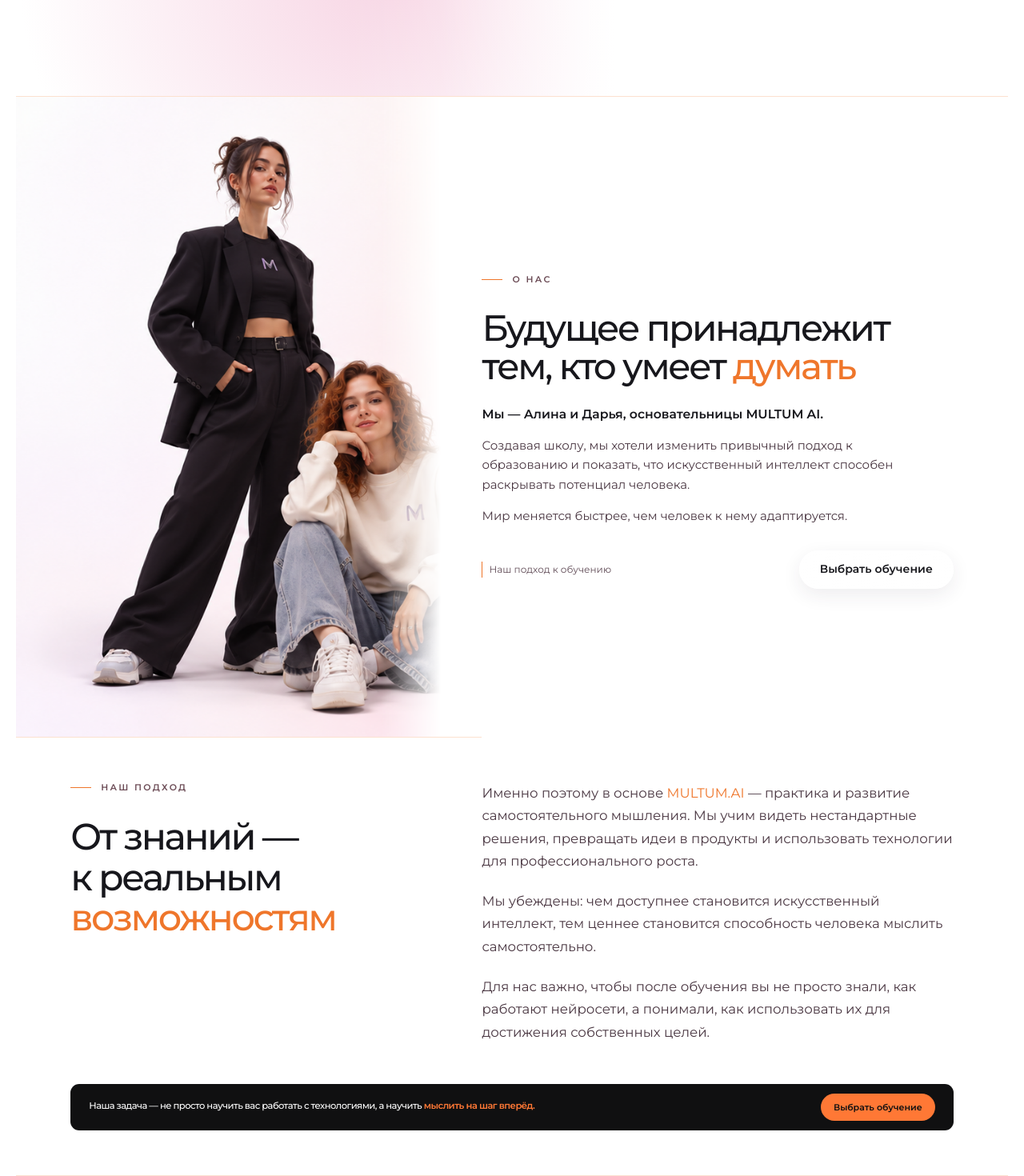
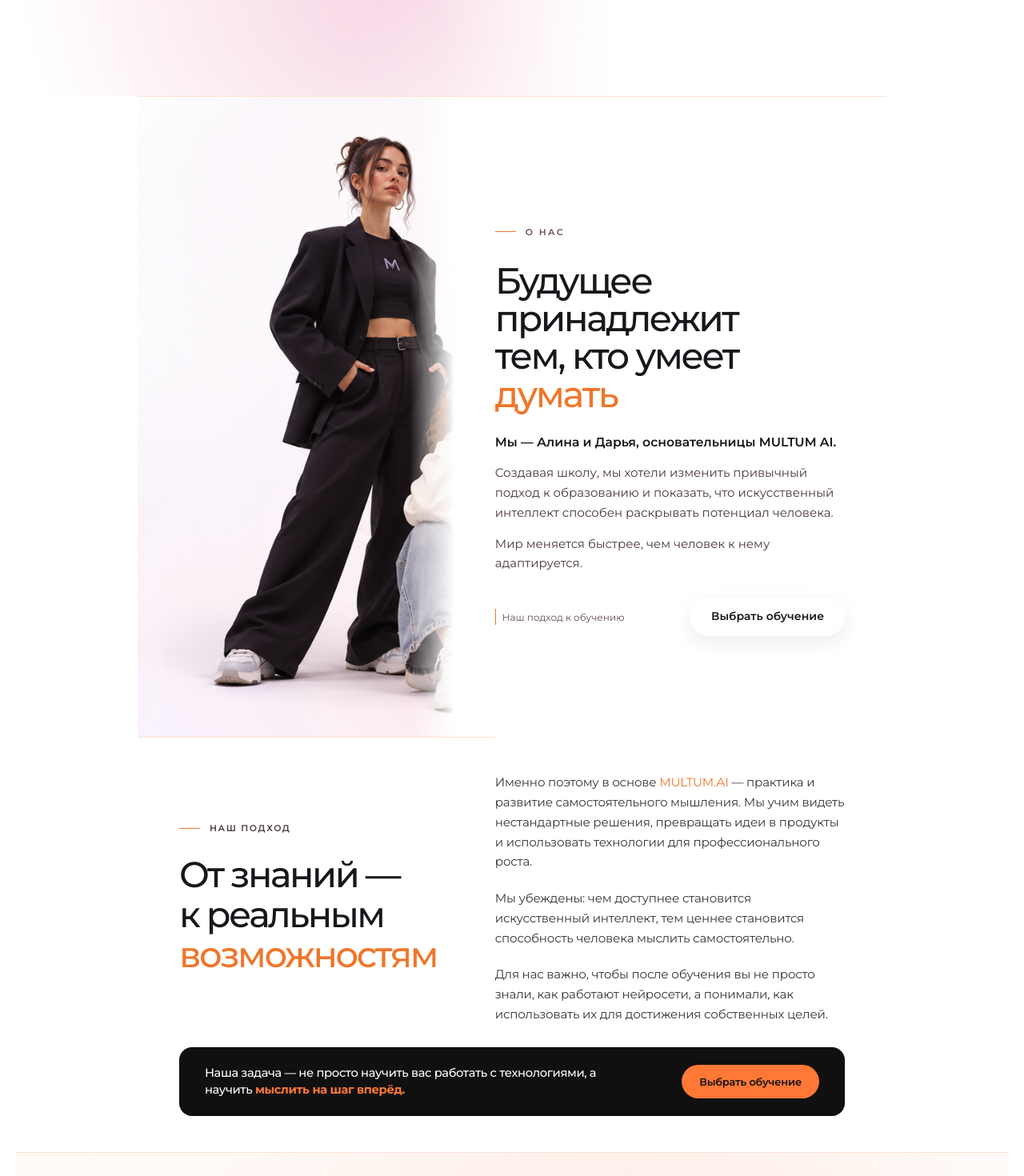
Before and after one commit to fuks19200-ctrl/09, a Next.js app: page / in a window 1280 px wide. Shown: the part 680-2150 px from the top of the page at 80% size. Built offline with nearby package versions, Linux system fonts and the light colour scheme.

Commit message:
Refine approach section editorial balance, typography and CTA

```diff
--- a/app/globals.css
+++ b/app/globals.css
@@ -972,3 +972,79 @@ body:has(.courses-page) { overflow-x: hidden; overflow-y: auto; }
 .courses-embedded { position: relative; border-top: 1px solid var(--section-divider); }
 .courses-embedded > .creative-manifesto { padding-top: clamp(32px,5vh,62px); }
 @media (max-width:650px) { .courses-embedded > .creative-manifesto { padding-top: 26px; } }
+
+
+/* About / approach — balanced editorial composition and readable closing CTA. */
+.about-details {
+  padding-block: clamp(40px,5.6vh,72px);
+}
+.about-details-inner {
+  align-items: center;
+  row-gap: 28px;
+}
+.about-details-inner > div:first-child {
+  min-width: 0;
+  padding-block: 8px;
+}
+.about-details .about-eyebrow {
+  margin-bottom: clamp(16px,2vw,28px);
+  color: #493641;
+  letter-spacing: .15em;
+}
+.about-details h2 {
+  font-size: clamp(32px,3.5vw,54px);
+  line-height: 1.12;
+  text-wrap: balance;
+}
+.about-details-copy {
+  min-width: 0;
+}
+.about-details-copy p {
+  max-width: 65ch;
+  font-size: clamp(15px,1.18vw,18px);
+  line-height: 1.65;
+  margin-bottom: clamp(16px,1.6vw,22px);
+  color: #39333c;
+  letter-spacing: -.012em;
+}
+.about-details-copy p:last-child { margin-bottom: 0; }
+.about-details .about-course-banner {
+  width: 100%;
+  max-width: var(--layout-max);
+  margin-top: clamp(26px,3.5vh,44px);
+  padding: clamp(14px,1.7vw,22px) clamp(18px,2.5vw,34px);
+  gap: clamp(20px,4vw,54px);
+  border-radius: 16px;
+}
+.about-details .about-course-banner__title {
+  max-width: 66ch;
+  margin: 0;
+  font-size: clamp(14px,1.15vw,17px);
+  font-weight: 450;
+  line-height: 1.45;
+  letter-spacing: -.025em;
+}
+.about-details .about-course-banner__title strong {
+  font-weight: 650;
+}
+.about-details .about-course-banner__button {
+  min-height: 42px;
+  padding: 10px 22px;
+  font-size: 13px;
+  letter-spacing: -.015em;
+}
+@media (max-width: 950px), (max-aspect-ratio: 3/2) {
+  .about-details-inner { align-items: start; }
+  .about-details-inner > div:first-child { padding-block: 0; }
+}
+@media (max-width: 650px) {
+  .about-details { padding-block: 36px; }
+  .about-details h2 { font-size: clamp(30px,7.4vw,44px); text-wrap: initial; }
+  .about-details-copy p { font-size: 15px; }
+  .about-details .about-course-banner {
+    grid-template-columns: minmax(0,1fr);
+    gap: 16px;
+    padding: 20px;
+  }
+  .about-details .about-course-banner__button { justify-self: start; }
+}
```
